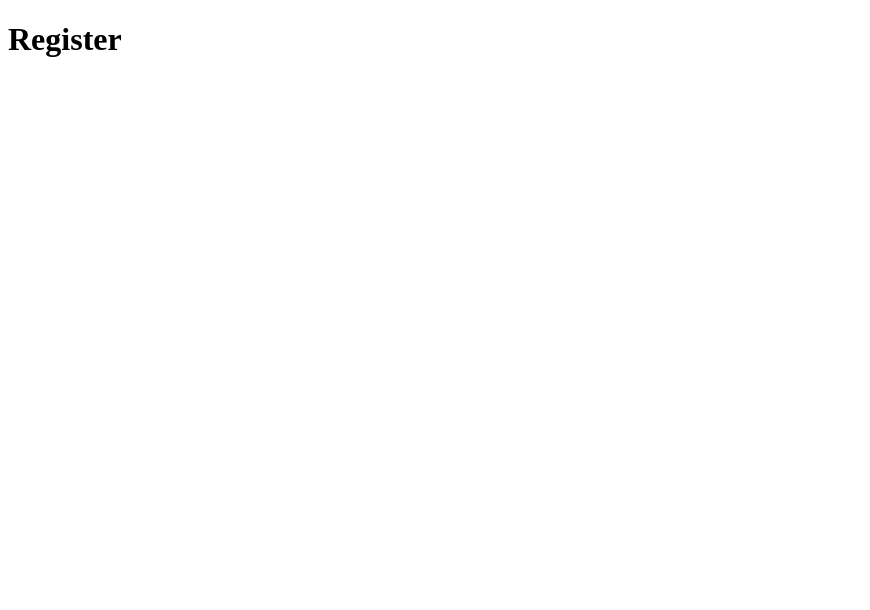
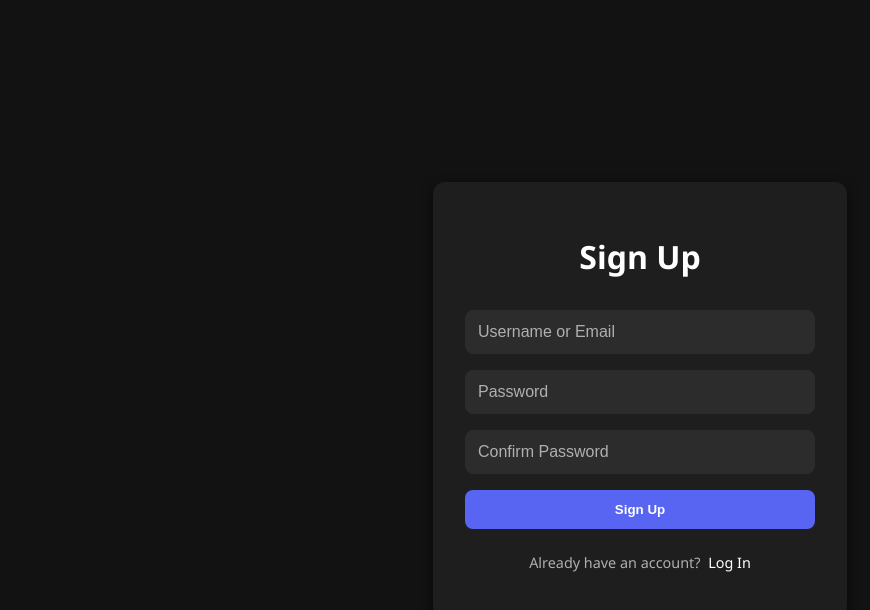
Before and after one commit to NehuenLian/Login-fullstack-template, a SvelteKit app in the folder frontend/: page /register in a window 1280 px wide. Shown: the top 610 px of the page, without its empty margins (0-870 px from the left). Built offline with nearby package versions, Linux system fonts and the light colour scheme.

Commit message:
add basic frontend UI (no Javascript)

```diff
--- a/frontend/src/routes/+page.svelte
+++ b/frontend/src/routes/+page.svelte
@@ -1,2 +1,51 @@
-<h1>Welcome to SvelteKit</h1>
-<p>Visit <a href="https://svelte.dev/docs/kit">svelte.dev/docs/kit</a> to read the documentation</p>
+<div class="welcome">
+    <h1>This is the Template Home/Root.</h1>
+    <p>Visit <a href="https://github.com/NehuenLian" target="_blank">github.com/NehuenLian</a> to view the repository.</p>
+    <div>
+        <a href="/login" target="_blank">View Login</a> |
+        <a href="/register" target="_blank">View Register</a>
+    </div>
+</div>
+
+<style>
+  :global(html, body) {
+    margin: 0;
+    padding: 0;
+    height: 100%;
+    background-color: #121212;
+    font-family: 'Segoe UI', sans-serif;
+    color: #fff;
+  }
+
+  .welcome {
+    display: flex;
+    flex-direction: column;
+    justify-content: center;
+    align-items: center;
+    height: 100vh;
+    text-align: center;
+    gap: 0.5rem;
+  }
+
+  h1 {
+    margin: 0;
+    font-size: 2rem;
+    color: #fff;
+  }
+
+  p {
+    margin: 0;
+    font-size: 1rem;
+    color: #fff;
+  }
+
+  a {
+    color: #505EAF;
+    text-decoration: none;
+  }
+
+  a:hover {
+    text-decoration: underline;
+  }
+
+</style>
--- a/frontend/src/routes/login/+page.svelte
+++ b/frontend/src/routes/login/+page.svelte
@@ -1 +1,117 @@
-<h1>Login</h1>
+<script>
+
+let username = "";
+let password = "";
+
+function handleLogin() {
+  console.log('login');
+  username = "";
+  password = "";
+}
+</script>
+
+<main class="login-container">
+  <form class="login-form" on:submit={handleLogin}>
+    <h1>Log In</h1>
+
+    <input type="text" placeholder="Username or Email" bind:value={username} required />
+    <input type="password" placeholder="Password" bind:value={password} required />
+
+    <button type="submit">Log In</button>
+
+    <p class="register-text">
+      Don't have an account?
+      <a href="/register">Sign Up</a>
+    </p>
+  </form>
+</main>
+
+<style>
+    :global(html, body) {
+    margin: 0;
+    padding: 0;
+    height: 100%;
+    background-color: #121212;
+    }
+
+  .login-container {
+    display: flex;
+    justify-content: center;
+    align-items: center;
+    height: 100vh;
+    background-color: #121212;
+    font-family: 'Segoe UI', sans-serif;
+  }
+
+  .login-form {
+    display: flex;
+    flex-direction: column;
+    gap: 1rem;
+    width: 350px;
+    padding: 2rem;
+    border-radius: 12px;
+    background-color: #1e1e1e;
+    box-shadow: 0 4px 12px rgba(0, 0, 0, 0.6);
+    color: #fff;
+  }
+
+  h1 {
+    text-align: center;
+    font-weight: 700;
+    margin-bottom: 1rem;
+    color: #ffffff;
+  }
+
+  input {
+    padding: 0.75rem;
+    border-radius: 8px;
+    border: 1px solid #2c2c2c;
+    background-color: #2c2c2c;
+    color: #fff;
+    font-size: 1rem;
+    transition: border-color 0.2s, background-color 0.2s;
+  }
+
+  input::placeholder {
+    color: #b0b0b0;
+  }
+
+  input:focus {
+    outline: none;
+    border-color: #5865f2;
+    background-color: #3a3a3a;
+  }
+
+  button {
+    padding: 0.75rem;
+    border: none;
+    border-radius: 8px;
+    background-color: #5865f2;
+    color: #fff;
+    font-weight: 600;
+    cursor: pointer;
+    transition: background-color 0.2s;
+  }
+
+  button:hover {
+    background-color: #4752c4;
+  }
+
+  .register-text {
+    text-align: center;
+    font-size: 0.9rem;
+    margin-top: 0.5rem;
+    color: #b0b0b0;
+  }
+
+  .register-text a {
+    color: #fff;
+    text-decoration: none;
+    font-weight: 500;
+    margin-left: 0.25rem;
+  }
+
+  .register-text a:hover {
+    text-decoration: underline;
+  }
+</style>
--- a/frontend/src/routes/register/+page.svelte
+++ b/frontend/src/routes/register/+page.svelte
@@ -1 +1,120 @@
-<h1>Register</h1>
+<script>
+
+let username = "";
+let password = "";
+let confirmPassword = "";
+
+function handleRegister() {
+  username = "";
+  password = "";
+  confirmPassword = "";
+  console.log('register');
+}
+</script>
+
+<main class="register-container">
+  <form class="register-form" on:submit={handleRegister}>
+    <h1>Sign Up</h1>
+
+    <input type="text" placeholder="Username or Email" bind:value={username} required />
+    <input type="password" placeholder="Password" bind:value={password} required />
+    <input type="password" placeholder="Confirm Password" bind:value={confirmPassword} required />
+
+    <button type="submit">Sign Up</button>
+
+    <p class="login-text">
+      Already have an account?
+      <a href="/login">Log In</a>
+    </p>
+  </form>
+</main>
+
+<style>
+  :global(html, body) {
+    margin: 0;
+    padding: 0;
+    height: 100%;
+    background-color: #121212;
+    font-family: 'Segoe UI', sans-serif;
+  }
+
+  .register-container {
+    display: flex;
+    justify-content: center;
+    align-items: center;
+    min-height: 100vh;
+    background-color: #121212;
+  }
+
+  .register-form {
+    display: flex;
+    flex-direction: column;
+    gap: 1rem;
+    width: 350px;
+    padding: 2rem;
+    border-radius: 12px;
+    background-color: #1e1e1e;
+    box-shadow: 0 4px 12px rgba(0, 0, 0, 0.6);
+    color: #fff;
+  }
+
+  h1 {
+    text-align: center;
+    font-weight: 700;
+    margin-bottom: 1rem;
+    color: #ffffff;
+  }
+
+  input {
+    padding: 0.75rem;
+    border-radius: 8px;
+    border: 1px solid #2c2c2c;
+    background-color: #2c2c2c;
+    color: #fff;
+    font-size: 1rem;
+    transition: border-color 0.2s, background-color 0.2s;
+  }
+
+  input::placeholder {
+    color: #b0b0b0;
+  }
+
+  input:focus {
+    outline: none;
+    border-color: #5865f2;
+    background-color: #3a3a3a;
+  }
+
+  button {
+    padding: 0.75rem;
+    border: none;
+    border-radius: 8px;
+    background-color: #5865f2;
+    color: #fff;
+    font-weight: 600;
+    cursor: pointer;
+    transition: background-color 0.2s;
+  }
+
+  button:hover {
+    background-color: #4752c4;
+  }
+
+  .login-text {
+    text-align: center;
+    font-size: 0.9rem;
+    margin-top: 0.5rem;
+    color: #b0b0b0;
+  }
+
+  .login-text a {
+    color: #fff;
+    text-decoration: none;
+    font-weight: 500;
+    margin-left: 0.25rem;
+  }
+
+  .login-text a:hover {
+    text-decoration: underline;
+  }
+</style>
```
